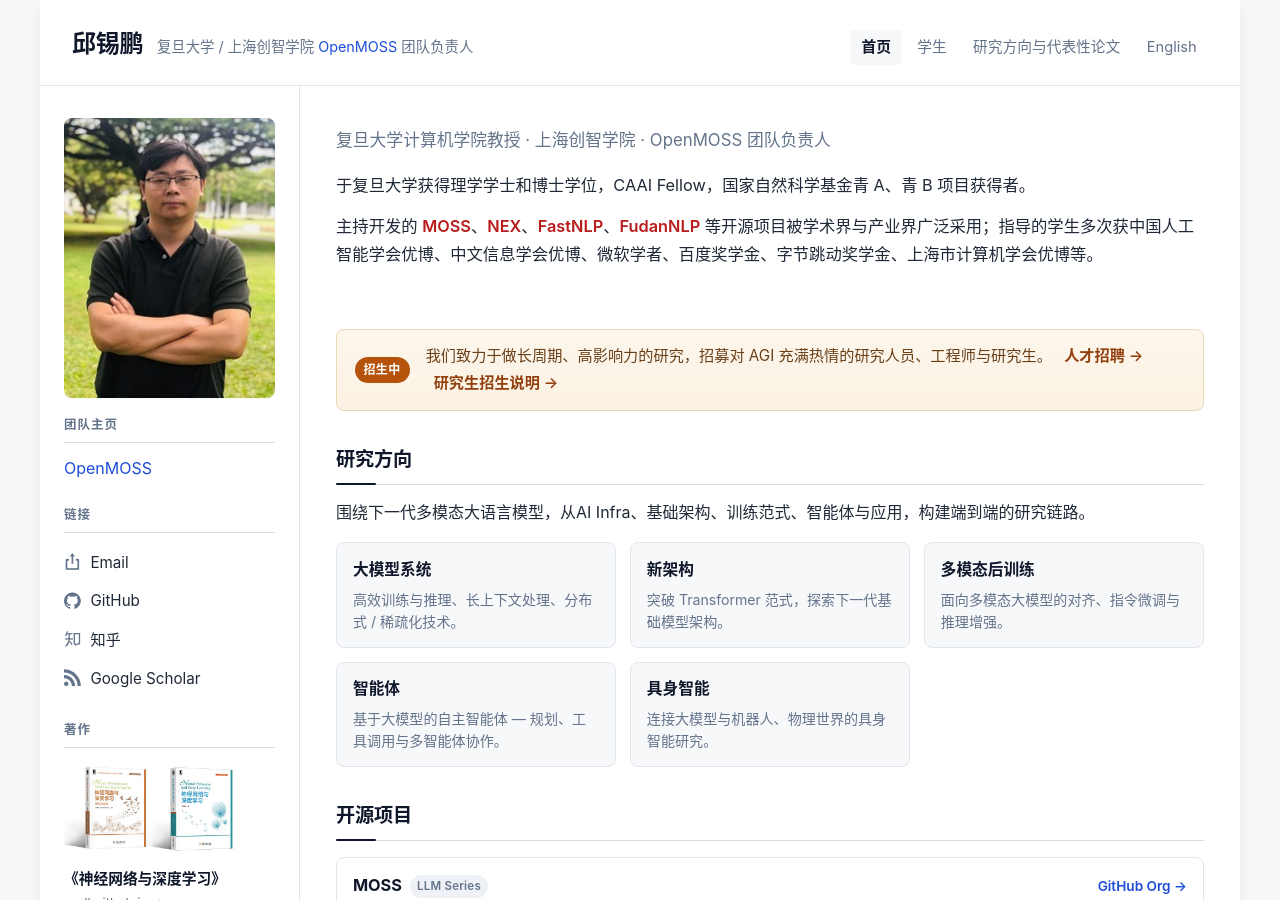
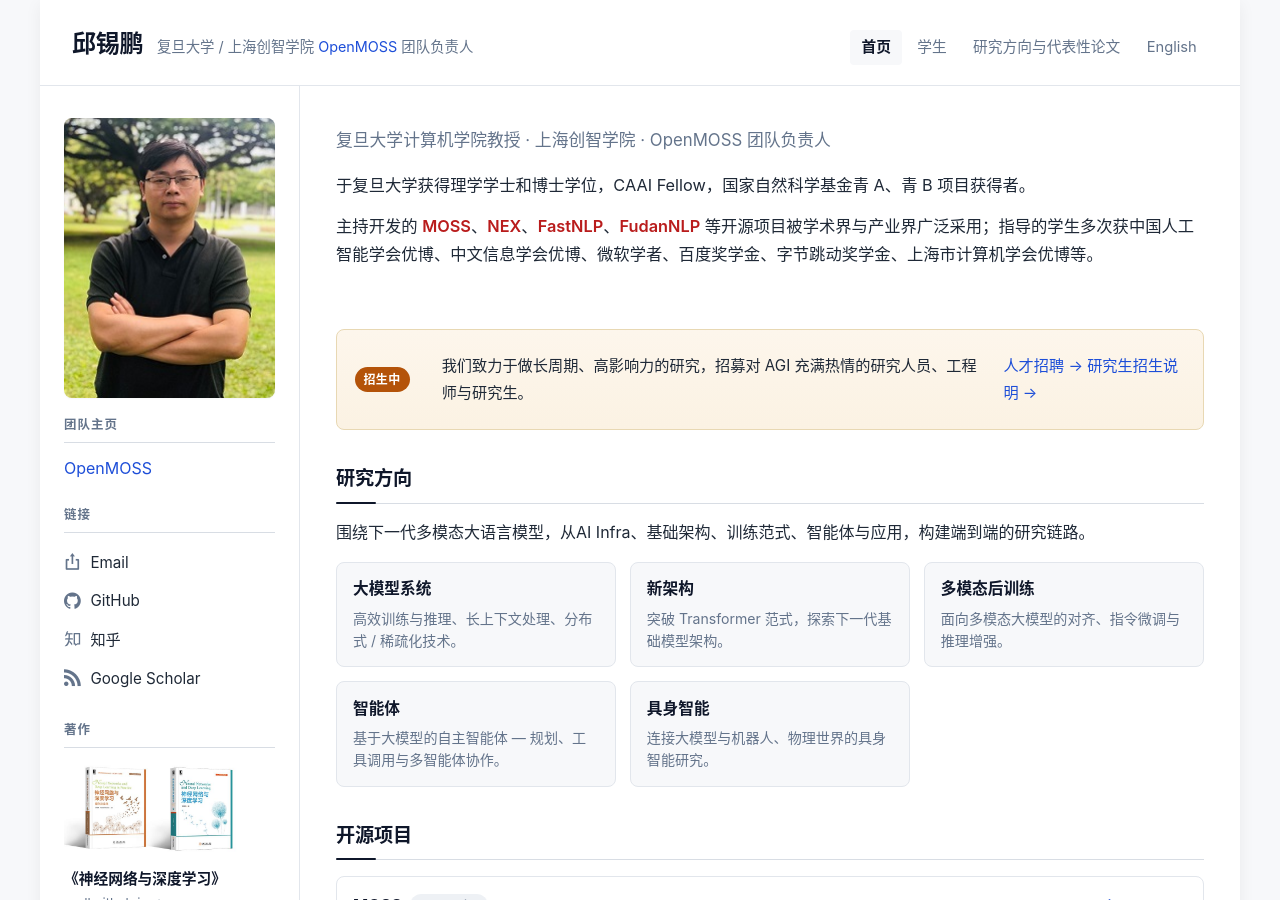
Before and after one commit to xpqiu/xpqiu.github.io, a Jekyll site: the page built from index.html, in a window 1280 px wide and 900 px high. Built offline with Jekyll 4.4.1, drawn with Linux system fonts in a browser that asks for light colours; some web fonts are replaced.

```diff
--- a/index.html
+++ b/index.html
@@ -16,10 +16,8 @@ permalink: /index.html
 <aside class="callout callout--recruit">
   <span class="callout__badge">招生中</span>
   <p class="callout__text">
-    我们致力于做长周期、高影响力的研究，招募对 AGI 充满热情的研究人员、工程师与研究生。
-    <a href="recruit.html">人才招聘 →</a>
-    <a href="graduate.html">研究生招生说明 →</a>
-  </p>
+   <p> 我们致力于做长周期、高影响力的研究，招募对 AGI 充满热情的研究人员、工程师与研究生。</p>
+   <p><a href="recruit.html">人才招聘 →</a>     <a href="graduate.html">研究生招生说明 →</a>  </p>
 </aside>
 
 <section class="section">
```
